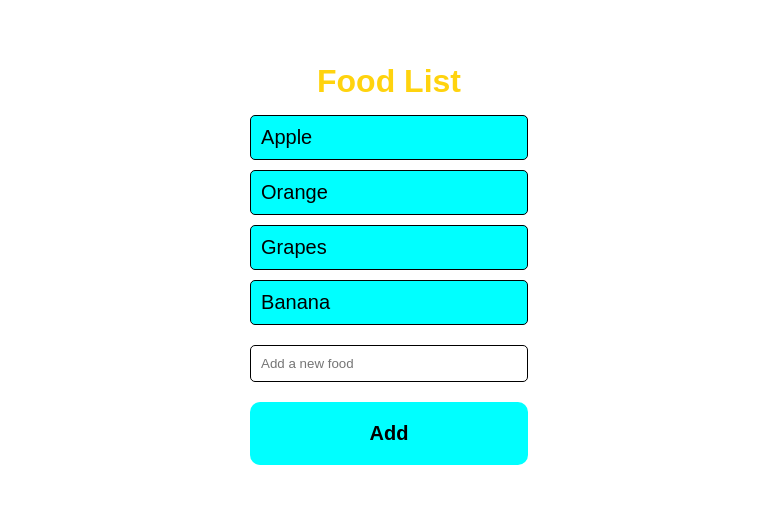
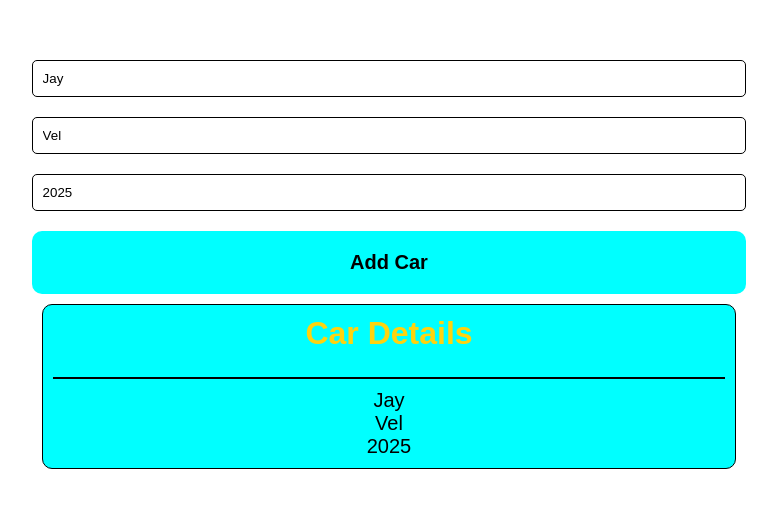
Before and after one commit to Jayavel2005/React-Journey, a React (Vite) app in the folder myApp/: page / in a window 1280 px wide. Shown: the part 136-644 px from the top of the page, without its empty margins (251-1028 px from the left). Built offline with nearby package versions, Linux system fonts and the light colour scheme.

Commit message:
add ArrayObjects component for managing a car list and update styles

```diff
--- a/myApp/src/App.jsx
+++ b/myApp/src/App.jsx
@@ -4,7 +4,13 @@
 // import ColorPicker from "./ColorPicker.jsx";
 // import ObjectState from "./ObjectState.jsx";
 // import Weather from "./Weather.jsx";
-import MyComponent from "./MyComponent.jsx";
+// import MyComponent from "./MyComponent.jsx";
+// import NameChanger from "./NameChanger.jsx";
+// import List from "./List.jsx";
+// import UserGreeting from "./UserGreeting.jsx";
+// import Student from "./Student.jsx";
+// import Button from "./Button.jsx";
+import ArrayObjcts from "./ArrayObjects.jsx";
 
 function App() {
 
@@ -60,7 +66,8 @@ function App() {
 
       {/* <Weather /> */}
       {/* <ObjectState /> */}
-      <MyComponent />
+      {/* <MyComponent /> */}
+      <ArrayObjcts />
     </>
   );
 }
--- /dev/null
+++ b/myApp/src/ArrayObjects.jsx
@@ -0,0 +1,60 @@
+import { useState } from "react";
+
+
+const ArrayObjcts = () => {
+    const [cars, setCars] = useState([]);
+    const [carYear, setYear] = useState(new Date().getFullYear());
+    const [carMake, setMake] = useState("Jay");
+    const [carModel, setModel] = useState("Vel");
+
+    const addCar = () => {
+        const newCar = {
+            carYear,
+            carMake,
+            carModel
+        }
+
+        setCars(c => [...c, newCar]);
+        setYear(new Date().getFullYear());
+        setMake("");
+        setModel("");
+    }
+
+    const removeCar = (index) =>{
+        setCars(cars.filter((_, i)=> i !== index));
+    }
+
+    return (
+        <div>
+            <ul>
+                {cars.map((car, index) => (
+                    <li key={index} onClick={()=>removeCar(index)}>
+                        {car.carYear} {car.carMake} {car.carModel}
+                    </li>
+                ))}
+            </ul>
+            <div>
+                <input type="text" placeholder="Enter car Make" onChange={(event) => {
+                    setMake(event.target.value);
+                } } value={carMake} />
+                <input type="text" placeholder="Enter car Model" onChange={(event) => {
+                    setModel(event.target.value);
+                }} value={carModel}/>
+                <input type="number" placeholder="Enter car Year" onChange={(event) => {
+                    setYear(event.target.value);
+                }} value={carYear} />
+
+                <button onClick={addCar}>Add Car</button>
+            </div>
+            <div className="carDetials">
+                <h1>Car Details</h1>
+                <hr />
+                <p>{carMake}</p>
+                <p>{carModel}</p>
+                <p>{carYear}</p>
+            </div>
+        </div>
+    );
+}
+
+export default ArrayObjcts;
--- a/myApp/src/index.css
+++ b/myApp/src/index.css
@@ -145,3 +145,28 @@ li:hover{
     background-color: #000000;
     color: #fff;
 }
+
+input[type="text"],input[type="number"] {
+    width: 100%;
+    padding: 10px;
+    margin-bottom: 10px;
+    border: 1px solid #000;
+    border-radius: 5px;
+    margin-top: 10px;
+}
+.carDetials{
+    display: flex;
+    flex-direction: column;
+    align-items: center;
+    justify-content: center;
+    margin: 10px;
+    padding: 10px;
+    border: 1px solid #000;
+    border-radius: 10px;
+    background-color: #00ffff;
+}
+hr{
+    width: 100%;
+    margin: 10px;
+    border: 1px solid #000;
+}
```
